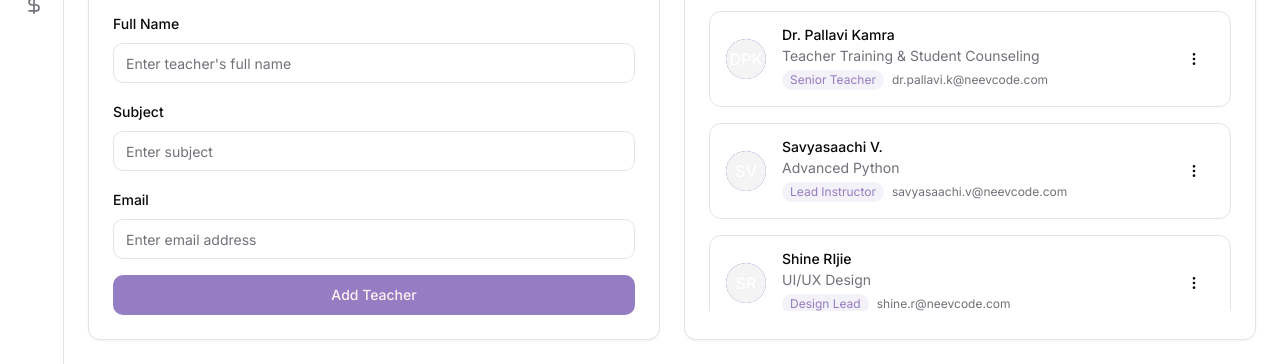
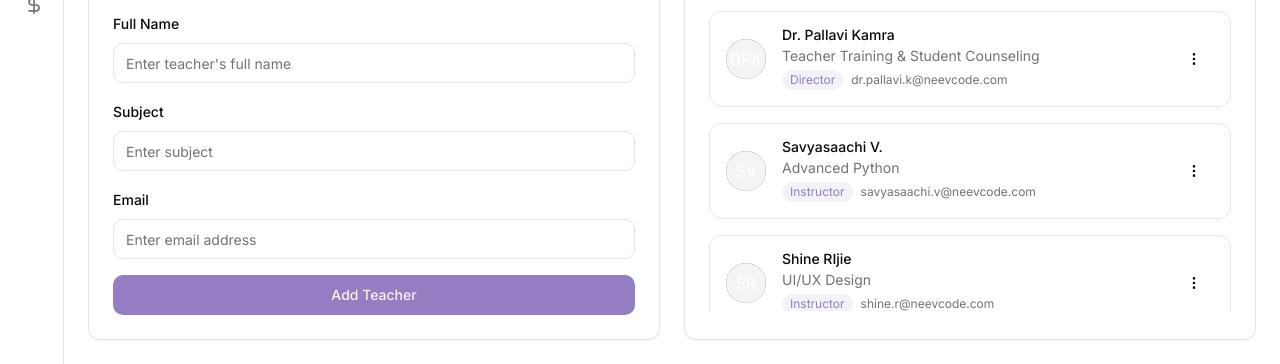
Before and after one commit to TheSacredCat/neevcode-dashboard-latest, a React (Vite) app: page /teachers in a window 1280 px wide. Shown: the part 210-574 px from the top of the page. Built offline with nearby package versions, Linux system fonts and the light colour scheme; sample sign-in values are in the browser's storage.

Commit message:
Update TeacherList.tsx

```diff
--- a/src/components/TeacherList.tsx
+++ b/src/components/TeacherList.tsx
@@ -24,28 +24,28 @@ export function TeacherList() {
     {
       name: "Dr. Pallavi Kamra",
       subject: "Teacher Training & Student Counseling",
-      role: "Senior Teacher",
+      role: "Director",
       status: "Active",
       email: "dr.pallavi.k@neevcode.com",
     },
     {
       name: "Savyasaachi V.",
       subject: "Advanced Python",
-      role: "Lead Instructor",
+      role: "Instructor",
       status: "Active",
       email: "savyasaachi.v@neevcode.com",
     },
     {
       name: "Shine RIjie",
       subject: "UI/UX Design",
-      role: "Design Lead",
+      role: "Instructor",
       status: "Active",
       email: "shine.r@neevcode.com",
     },
     {
       name: "Ashish Jaisawl",
       subject: "Networking",
-      role: "Technical Instructor",
+      role: "Instructor",
       status: "Active",
       email: "ashish.j@neevcode.com",
     },
```
